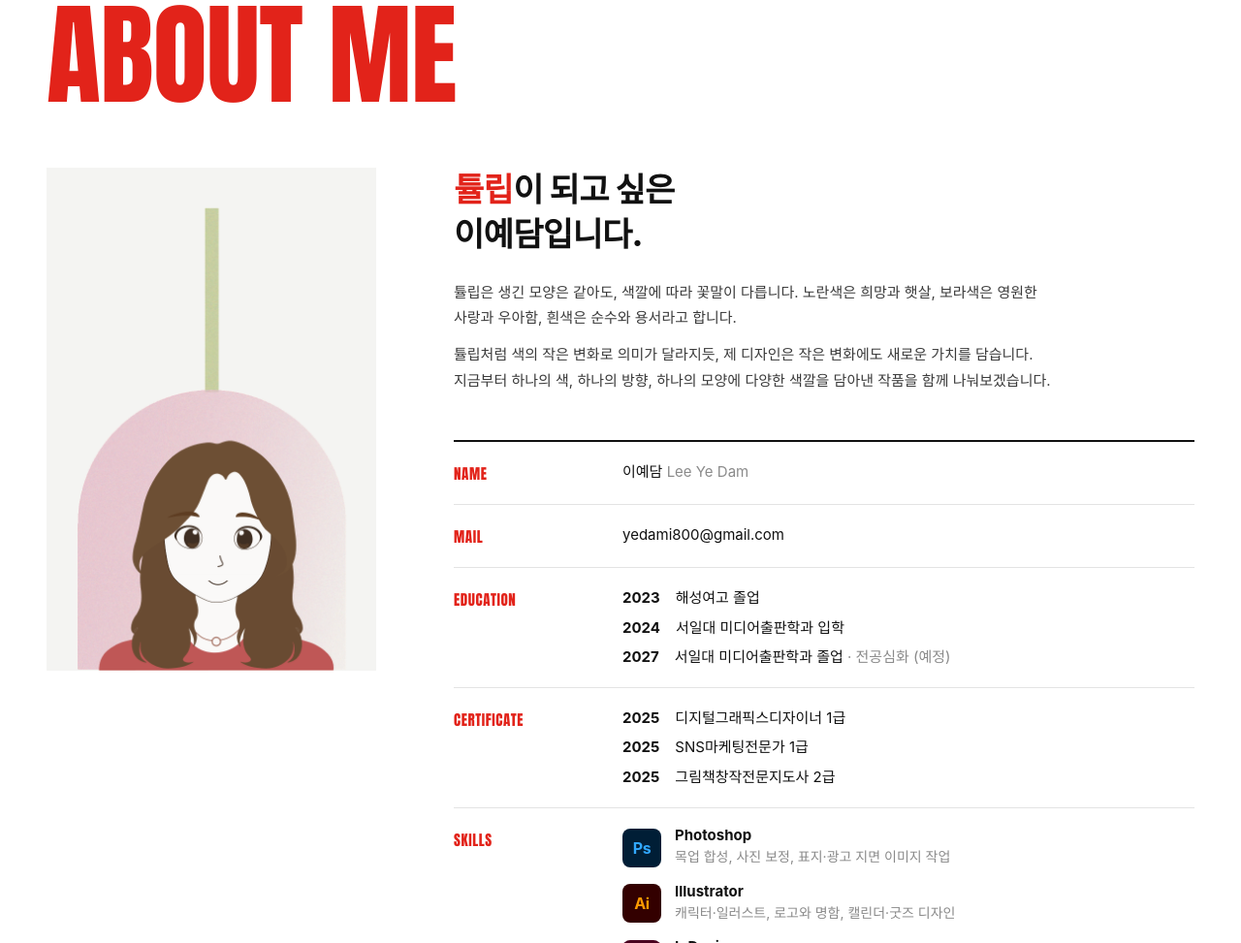
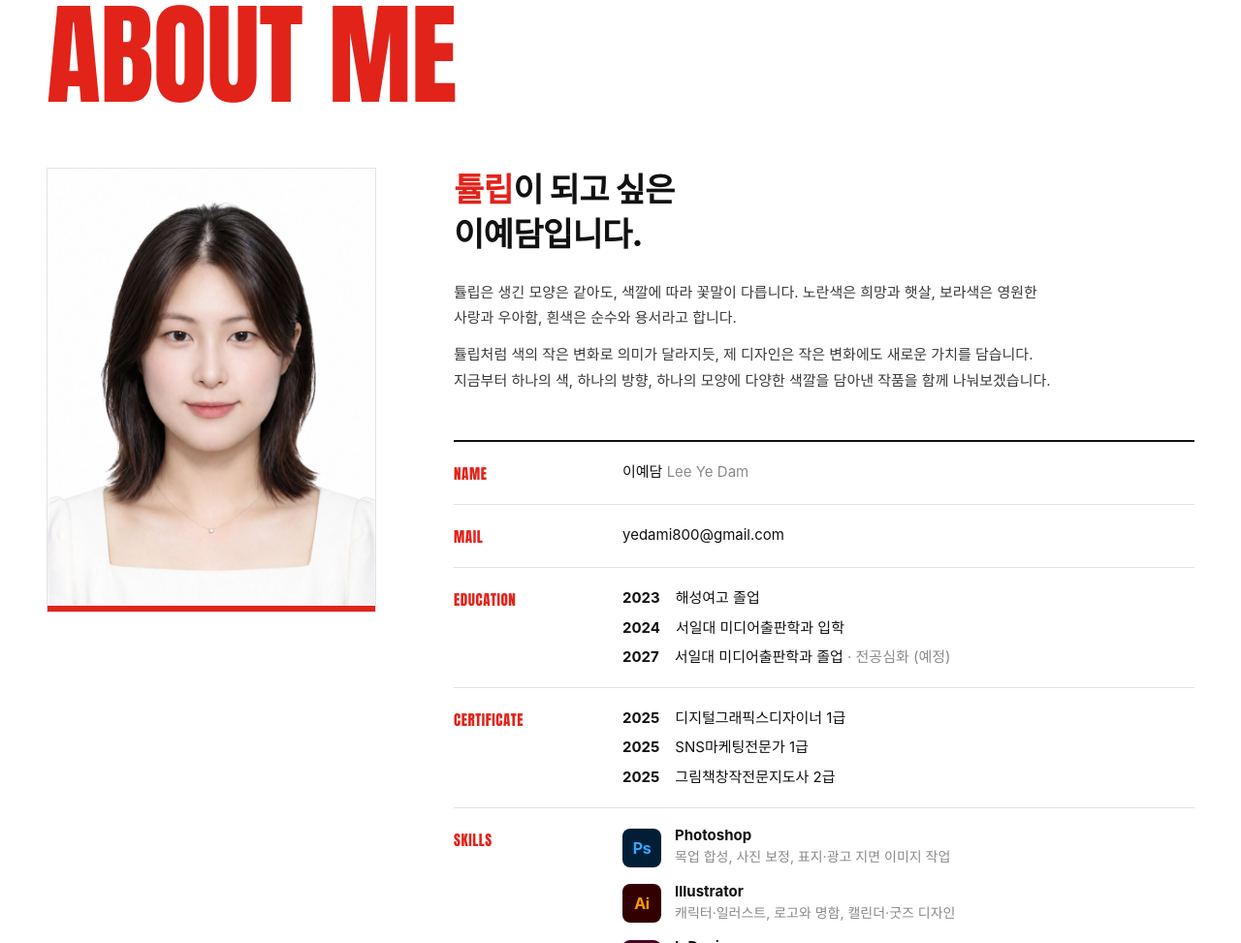
Before and after one commit to iyedam477-hue/202402424, a plain HTML site: page index.html in a window 1280 px wide. Shown: the part 937-1910 px from the top of the page at 97% size. Drawn offline with Linux system fonts and the light colour scheme; a web font is replaced by a local one.

Commit message:
Add files via upload

```diff
--- a/index.html
+++ b/index.html
@@ -61,7 +61,7 @@
 
         <div class="about-grid">
           <figure class="about-photo" data-reveal>
-            <img src="profile.png" alt="이예담 일러스트 프로필">
+            <img src="profile-photo.jpg" alt="이예담 프로필 사진" width="720" height="960">
           </figure>
 
           <div class="about-body" data-reveal>
--- a/style.css
+++ b/style.css
@@ -182,10 +182,12 @@ ul, ol { list-style: none; }
 }
 .about-photo {
   position: sticky; top: calc(var(--nav-h) + 32px);
-  background: var(--bg-soft);
-  padding: 40px 30px 0;
+  border: 1px solid var(--line);
 }
-.about-photo img { width: 100%; }
+.about-photo img { width: 100%; aspect-ratio: 3 / 4; object-fit: cover; }
+.about-photo::after {        /* 사진 아래 빨간 띠 */
+  content: ''; display: block; height: 6px; background: var(--red);
+}
 .about-lead {
   font-size: 34px; font-weight: 800; line-height: 1.35; letter-spacing: -.02em;
 }
```
Also changed, not shown: profile-photo.jpg (added).
